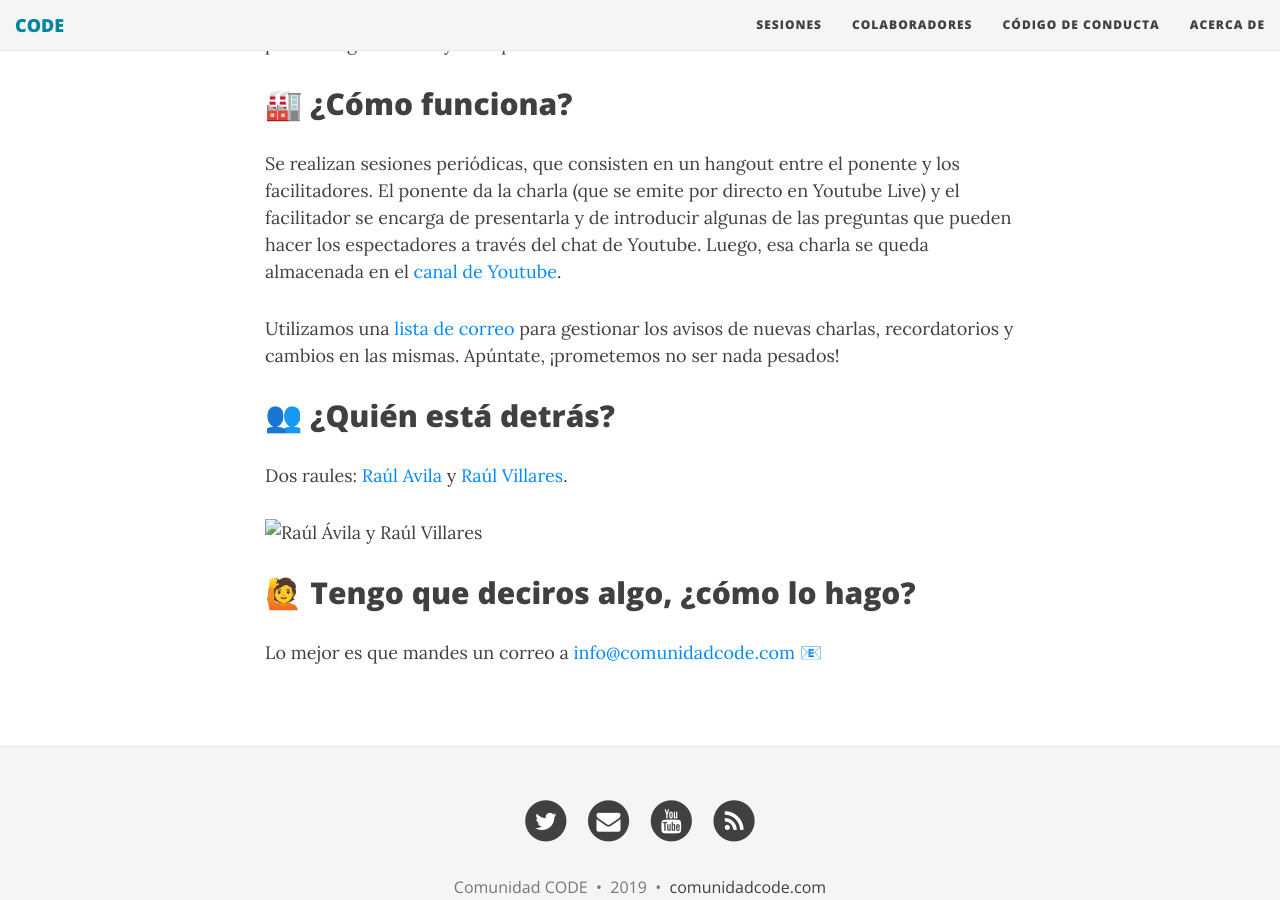
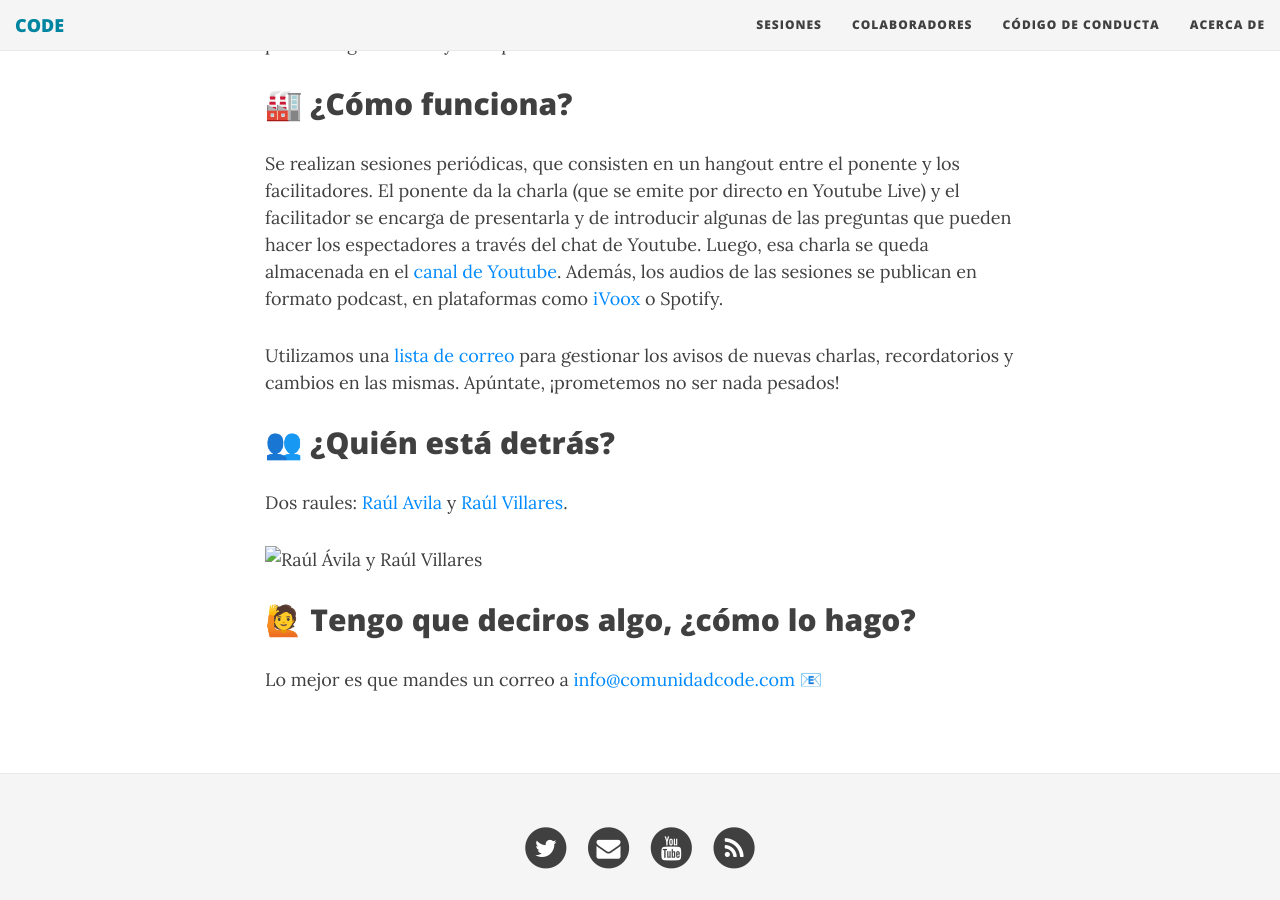
Before and after one commit to comunidadcode/comunidadcode.github.io, a Jekyll site: the page built from acerca-de.md, in a window 1280 px wide and 900 px high, scrolled down 534 px. Built offline with Jekyll 4.4.1, drawn with Linux system fonts in a browser that asks for light colours; nearby versions of some CDN libraries; emoji names are drawn with the system emoji font.

Commit message:
Añadida mención al podcast

```diff
--- a/acerca-de.md
+++ b/acerca-de.md
@@ -14,7 +14,7 @@ Surgió de [una conversación en Twitter](https://masde140.com/t/meetup-virtual/
 
 ## :factory: ¿Cómo funciona?
 
-Se realizan sesiones periódicas, que consisten en un hangout entre el ponente y los facilitadores. El ponente da la charla (que se emite por directo en Youtube Live) y el facilitador se encarga de presentarla y de introducir algunas de las preguntas que pueden hacer los espectadores a través del chat de Youtube. Luego, esa charla se queda almacenada en el [canal de Youtube](https://www.youtube.com/c/ComunidadCODE){:target="_blank"}.
+Se realizan sesiones periódicas, que consisten en un hangout entre el ponente y los facilitadores. El ponente da la charla (que se emite por directo en Youtube Live) y el facilitador se encarga de presentarla y de introducir algunas de las preguntas que pueden hacer los espectadores a través del chat de Youtube. Luego, esa charla se queda almacenada en el [canal de Youtube](https://www.youtube.com/c/ComunidadCODE){:target="_blank"}. Además, los audios de las sesiones se publican en formato podcast, en plataformas como [iVoox](https://www.ivoox.com/podcast-comunidad-code_sq_f1638616_1.html){:target="_blank"} o Spotify.
 
 Utilizamos una [lista de correo](http://eepurl.com/c8CpuH){:target="_blank"} para gestionar los avisos de nuevas charlas, recordatorios y cambios en las mismas. Apúntate, ¡prometemos no ser nada pesados!
 
--- a/index.html
+++ b/index.html
@@ -7,7 +7,7 @@ include-adsense: true
 ---
 
 <p>
-CODE es una comunidad virtual de desarrolladoras y desarrolladores de software. Nuestro objetivo es compartir conocimiento y experiencias de forma periódica a través de Hangouts emitidos por <a href="https://www.youtube.com/c/ComunidadCODE" target="_blank"><img class="text-image" src="./img/youtubelogo.jpg" title="youtube"></a> (<a href="/acerca-de">más info</a>). Puedes seguirnos en <a href="https://twitter.com/comunidadcode" target="_blank"><img class="text-image" src="./img/twitterlogo.png" title="twitter"></a> o suscribirte a nuestra <a href="http://eepurl.com/c8CpuH" target="_blank">lista de correo</a> para mantenerte al tanto de novedades.
+CODE es una comunidad virtual de desarrolladoras y desarrolladores de software. Nuestro objetivo es compartir conocimiento y experiencias de forma periódica a través de Hangouts emitidos por <a href="https://www.youtube.com/c/ComunidadCODE" target="_blank"><img class="text-image" src="./img/youtubelogo.jpg" title="youtube"></a> (<a href="/acerca-de">más info</a>), y que luego <a href="https://www.ivoox.com/podcast-comunidad-code_sq_f1638616_1.html">se publican además en formato podcast</a>. Puedes seguirnos en <a href="https://twitter.com/comunidadcode" target="_blank"><img class="text-image" src="./img/twitterlogo.png" title="twitter"></a> o suscribirte a nuestra <a href="http://eepurl.com/c8CpuH" target="_blank">lista de correo</a> para mantenerte al tanto de novedades.
 </p>
 
 <div align="center" class="button-wrapper">
```
